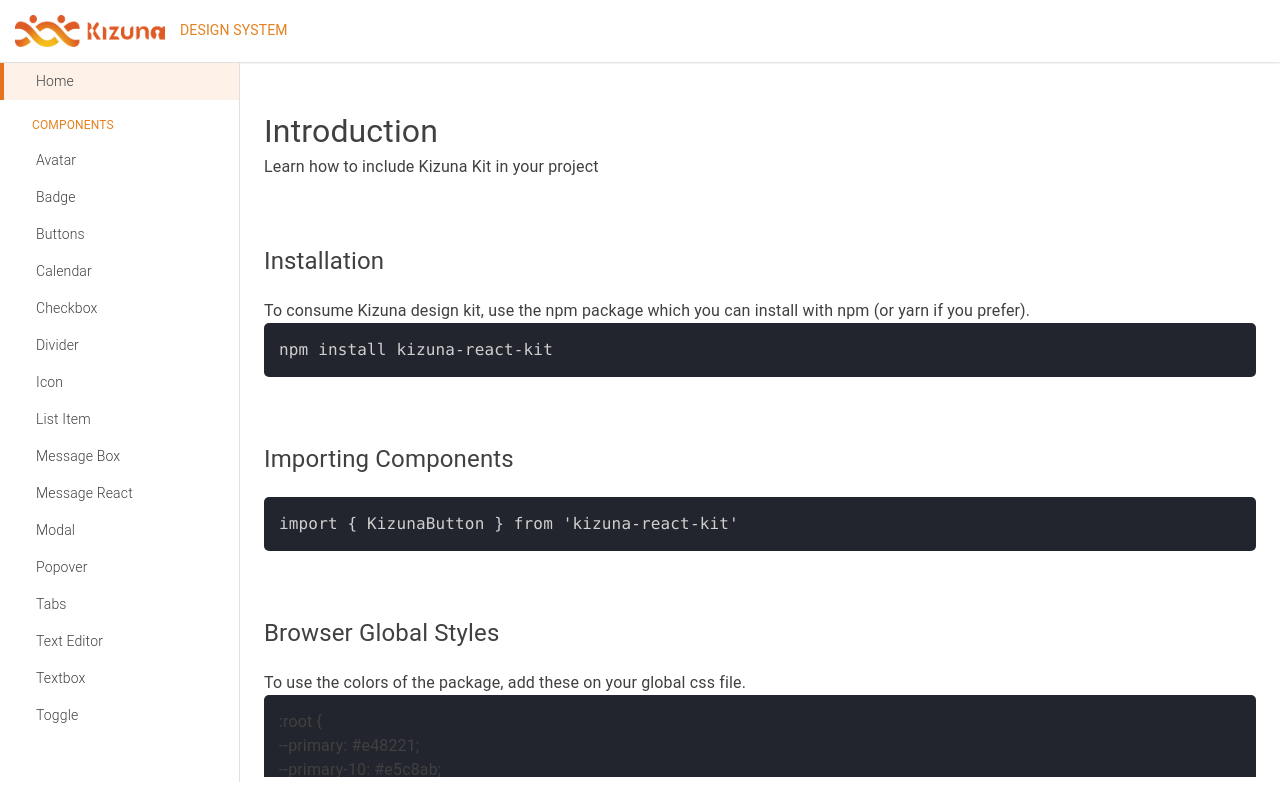
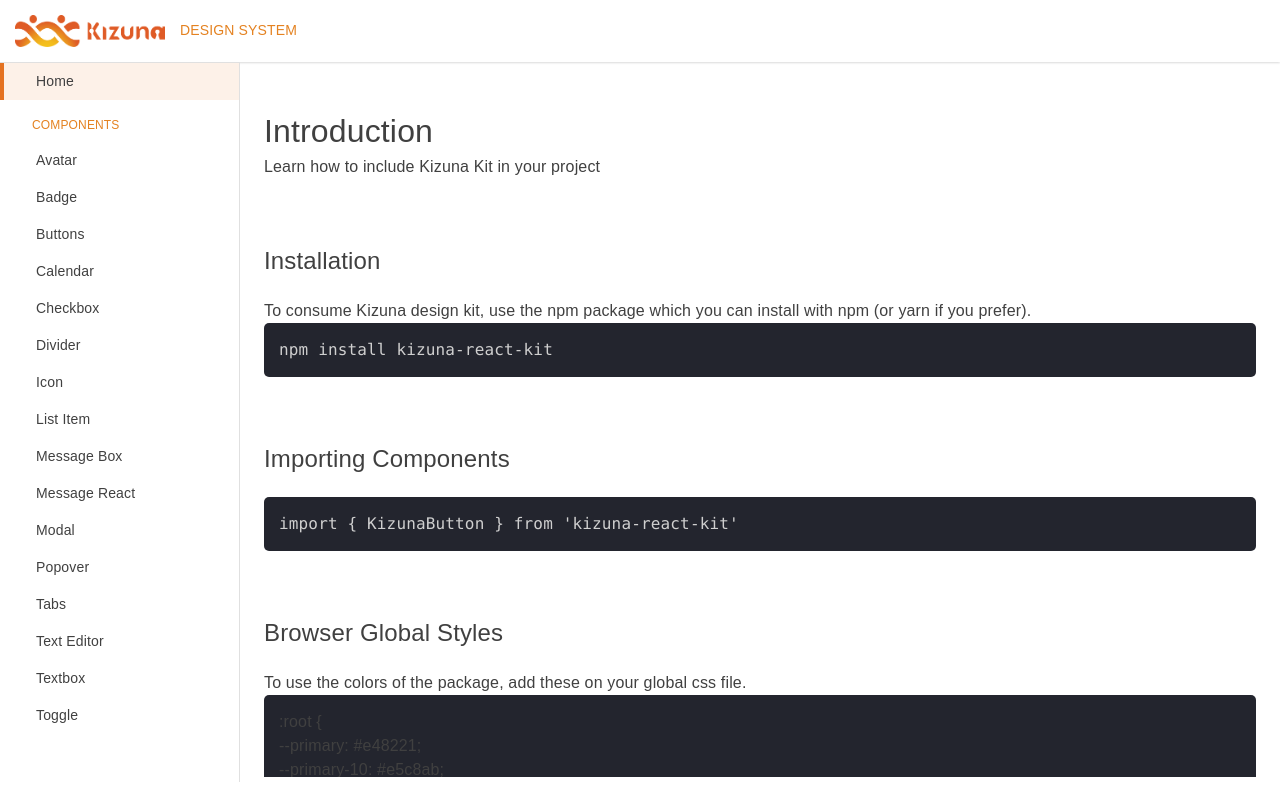
Before and after one commit to hc-institute-japan/kizunakit, a React (Create React App) app in the folder react-ui/: page / in a window 1280 px wide. Built offline with nearby package versions, Linux system fonts and the light colour scheme.

Commit message:
Font family montserrat

```diff
--- a/react-ui/src/index.css
+++ b/react-ui/src/index.css
@@ -1,6 +1,6 @@
 body {
   margin: 0;
-  font-family: 'Montserrat', sans-serif;
+  font-family: 'Montserrat', sans-serif !important;
   -webkit-font-smoothing: antialiased;
   -moz-osx-font-smoothing: grayscale;
 }
```
